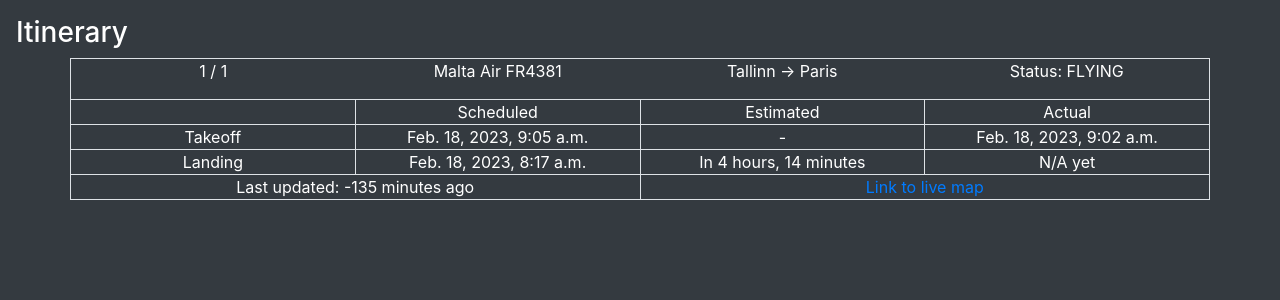
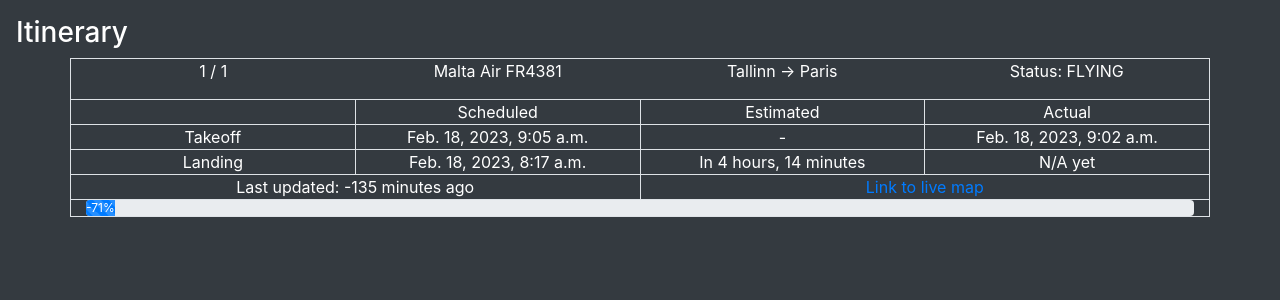
Before and after one commit to loigom/flightTrack, a Django app: page / in a window 1280 px wide. Shown: the top 300 px of the page. Run offline with Django 4.2, Linux system fonts and the light colour scheme; data comes from the database, SQL or seed files in the repository; both versions use the stored data as it was after the commit.

Commit message:
added progress bar to flights

```diff
--- a/itineraryStalk/base/models.py
+++ b/itineraryStalk/base/models.py
@@ -123,8 +123,8 @@
         now = datetime.now().timestamp()
         if self.eta_landing_ts and now < self.eta_landing_ts:
             seconds_until_land = int(self.eta_landing_ts - now)
-            minutes_until_land = seconds_until_land // 60
-            hours_until_land = minutes_until_land // 60
+            minutes_until_land = seconds_until_land / 60
+            hours_until_land = minutes_until_land / 60
             return f"In {int(hours_until_land)} hours, {int(minutes_until_land % 60)} minutes"
 
     @property
@@ -136,5 +136,14 @@
     def full_name(self) -> str:
         return f"{self.airline} {self.plane_number}"
 
+    @property
+    def progress_bar_value(self) -> str:
+        if self.eta_landing_ts and self.actual_takeoff_ts:
+            now = datetime.now().timestamp()
+            total_seconds_in_flight = self.eta_landing_ts - self.actual_takeoff_ts
+            seconds_in_flight = now - self.actual_takeoff_ts
+            percentage = int(seconds_in_flight / total_seconds_in_flight * 100)
+            return str(percentage)
+
     def __str__(self) -> str:
         return f"[{self.itinerary}] {self.airline} {self.plane_number} ({self.number_in_itinerary})"
--- a/itineraryStalk/templates/flight.html
+++ b/itineraryStalk/templates/flight.html
@@ -73,4 +73,17 @@
         </div>
     </div>
 
+    {% if flight.eta_landing_ts %}
+    <div class="row border-top">
+        <div class="col">
+            <div class="progress">
+                <div class="progress-bar progress-bar-striped progress-bar-animated"
+                role="progressbar" aria-valuenow="{{ flight.progress_bar_value }}"
+                aria-valuemin="0" aria-valuemax="100" style="width: {{ flight.progress_bar_value }}%">{{ flight.progress_bar_value }}%</div>
+              </div>
+        </div>
+    </div>
+    {% endif %}
+
+
 </div>
```
Also changed, not shown: itineraryStalk/db.sqlite3.
